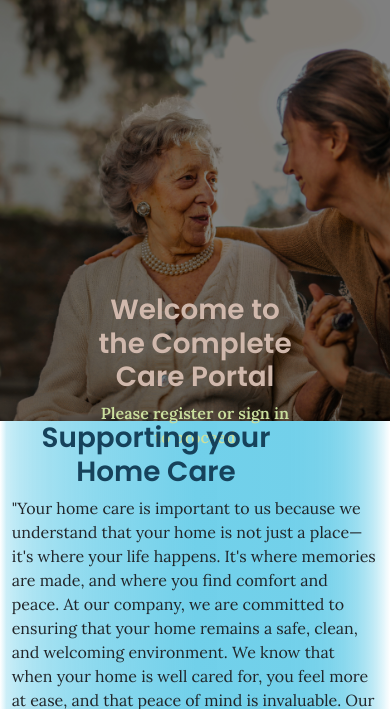
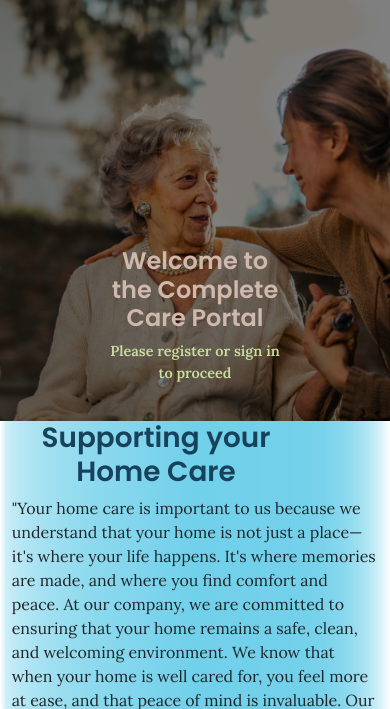
Before and after one commit to CI-Duncan/Project_Final, a Django app: page /cms/ in a window 390 px wide. Shown: the part 98-807 px from the top of the page. Run offline with Django 4.2, Linux system fonts and the light colour scheme.

Commit message:
Fixed Views for smaller devices to stop text overflow

```diff
--- a/cms/templates/cms/home.html
+++ b/cms/templates/cms/home.html
@@ -3,6 +3,17 @@
 
 {% block title %}CMS | Home{% endblock %}
 
+
+{% block image %}
+<div class="hero-image">
+    <div class="hero-text">
+      <h1 class="welcome-header">Welcome to the Complete Care Portal</h1>
+      {% if not user.is_authenticated %}
+      <p class="welcome-text">Please register or sign in to proceed</p>
+      {% endif %}
+    </div>
+</div>
+{% endblock %}
 {% block content %}
   <h1 class="page-header">Supporting your Home Care</h1>
   <div class="body-text">
--- a/root/settings.py
+++ b/root/settings.py
@@ -29,7 +29,7 @@ TEMPLATES_DIR = os.path.join(BASE_DIR, 'templates')
 SECRET_KEY = os.environ.get("SECRET_KEY")
 
 # SECURITY WARNING: don't run with debug turned on in production!
-DEBUG = False
+DEBUG = os.environ.get('DEBUG') == 'True'
 
 ALLOWED_HOSTS = ['8000-ciduncan-projectfinal-8vt4slfgw5r.ws.codeinstitute-ide.net', '.herokuapp.com']
 
--- a/static/css/style.css
+++ b/static/css/style.css
@@ -207,13 +207,14 @@ footer {
   background-image: linear-gradient(rgba(0, 0, 0, 0.5), rgba(0, 0, 0, 0.5)), url("/static/images/pexels-olly-3768131.jpg");
 
   /* Set a specific height */
-  height: 50%;
+  height: 50vh;
 
-  /* Position and center the image to scale nicely on all screens */
+  /* Position and center the image */
   background-position: center;
   background-repeat: no-repeat;
   background-size: cover;
   position: relative;
+  overflow: hidden;
 }
 
 /* Place text in the middle of the image */
@@ -222,8 +223,10 @@ footer {
   font-weight: 600;
   text-align: center;
   position: absolute;
-  top: 90%;
+  top: 70%;
+  bottom: 20%;
   left: 50%;
+  padding: 40px;
   transform: translate(-50%, -50%);
   color: #CADF9E;
 }
@@ -292,7 +295,7 @@ footer {
 }
 
 /* Adjustments for smaller screens */
-@media (max-width: 995px) {
+@media (max-width: 1000px) {
   header h1 {
     font-weight: 600;
   }
@@ -302,9 +305,22 @@ footer {
     padding-right: 3%;
   }
 
+  .hero-text {
+    font-size: 1.2rem;
+    padding: 10px;
+  }
+
+  .welcome-header {
+    font-size: 1.8rem;
+  }
+
+  .welcome-text {
+    font-size: 1rem;
+  }
+
   .client-image img {
-      width: 50%; /* Or whatever percentage suits your design */
-      height: auto; /* Maintain aspect ratio */
+      width: 50%;
+      height: auto;
   }
 
   .bottom-margin{
@@ -320,3 +336,20 @@ footer {
     font-weight: 100;
   }
 }
+
+/* Adjustments for small screens */
+@media (max-width: 600px) {
+  .hero-text {
+    top: 65%;
+    font-size: 1rem;
+    padding: 5px;
+  }
+
+  .welcome-header {
+    font-size: 1.5rem;
+  }
+
+  .welcome-text {
+    font-size: 0.9rem;
+  }
+}
--- a/templates/base.html
+++ b/templates/base.html
@@ -58,16 +58,20 @@
             </div>
         </div>
     </nav>
-    {% block image %}
-    <div class="hero-image">
-        <div class="hero-text">
-          <h1 class="welcome-header">Welcome to the Complete Care Portal</h1>
-          {% if not user.is_authenticated %}
-          <p class="welcome-text">Please register or sign in to proceed</p>
-          {% endif %}
-          <!-- <button>Sign In</button> -->
+    <!-- displaying Django messages -->
+    <div class="container">
+        <div class="row">
+            <div class="col-md-8 offset-md-2">
+                {% for message in messages %}
+                <div class="alert {{ message.tags }} alert-dismissible fade show" id="msg" role="alert">
+                {{ message | safe }}
+                <button type="button" class="btn-close" data-bs-dismiss="alert" aria-label="Close"></button>
+                </div>
+                {% endfor %}
+            </div>
         </div>
     </div>
+    {% block image %}
     {% endblock %}
     <main>
         {% block content %}
```
Also changed, not shown: 1 other file.
